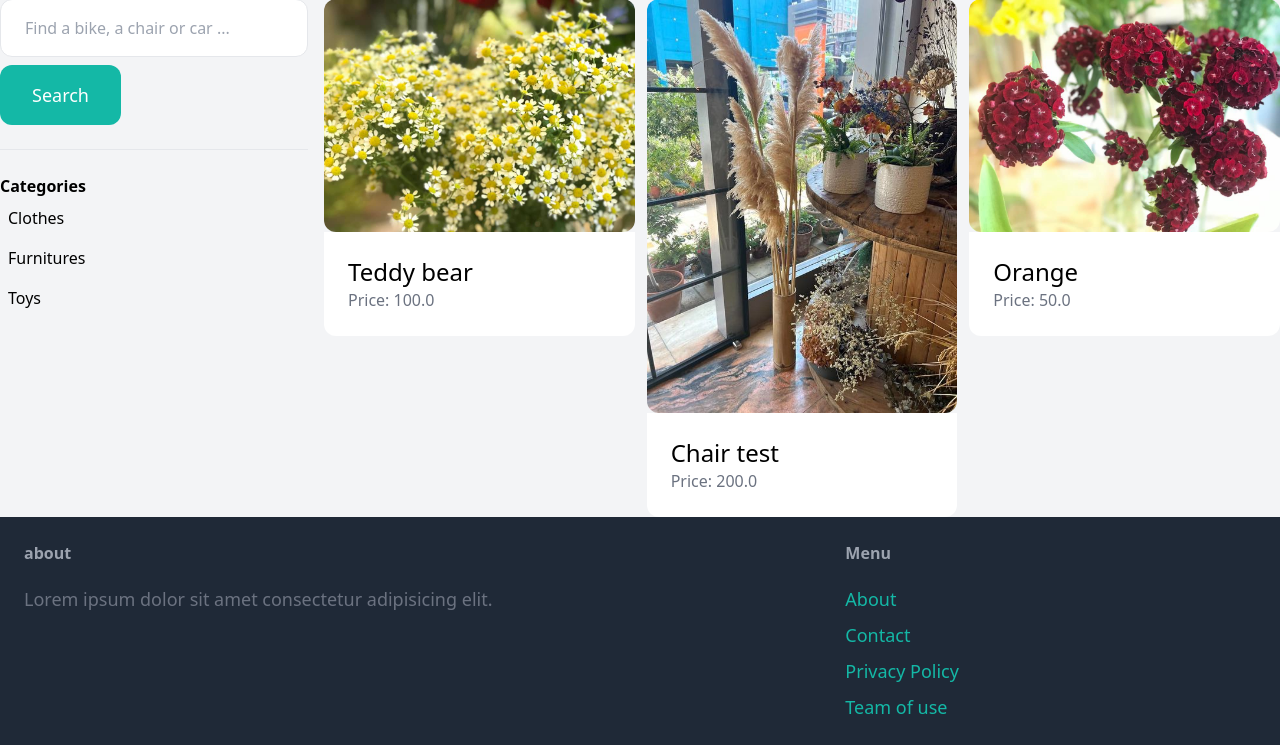
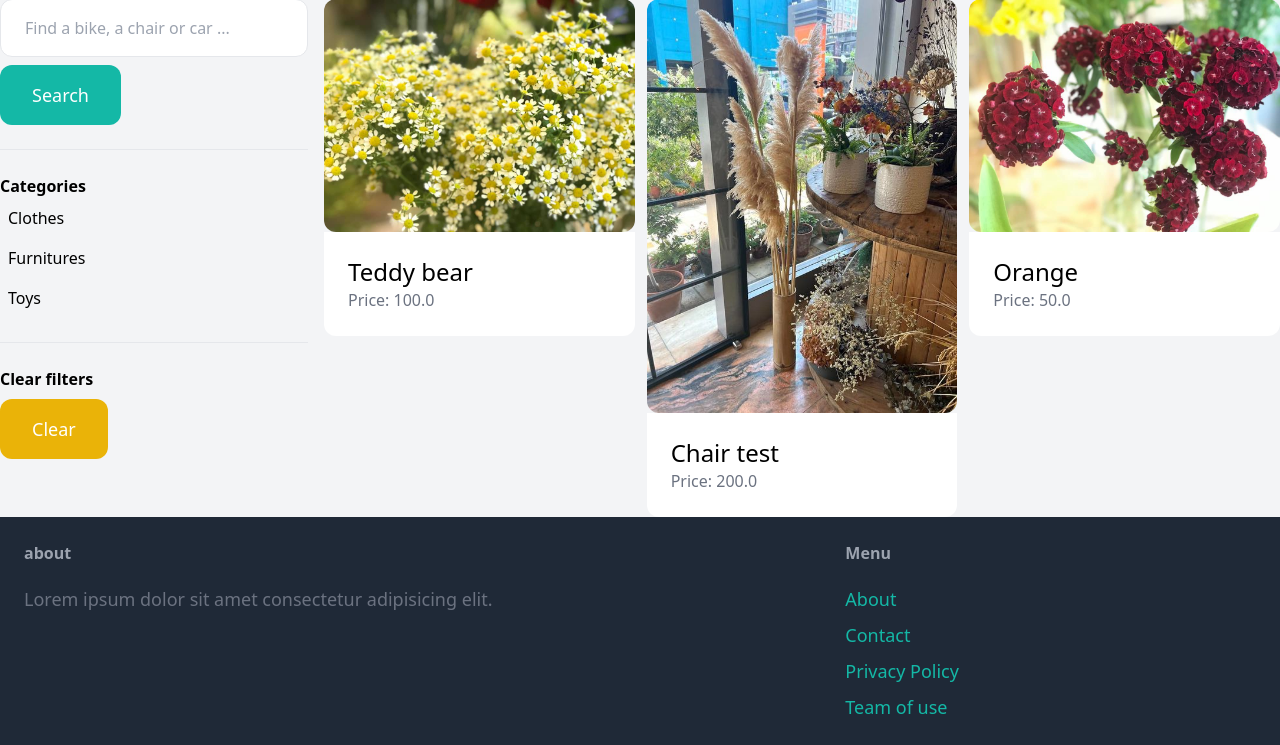
Before and after one commit to ian293382/FC-learn-django, a Django app: page /items/ in a window 1280 px wide. Shown: the part 126-871 px from the top of the page. Run offline with Django 4.2, Linux system fonts and the light colour scheme; data comes from the database, SQL or seed files in the repository; some libraries are stand-ins or nearby versions.

Commit message:
add clear search button

```diff
--- a/item/templates/Item/items.html
+++ b/item/templates/Item/items.html
@@ -23,6 +23,16 @@
               <a href="{% url 'item:items' %}?query={{ query }}&category={{ category.id }}">{{ category.name }}</a>
           </li>
       {% endfor %}
+        </ul>
+
+        <hr class="my-6">
+
+        <p class="font-semibold">Clear filters</p>
+
+        <ul>
+          <li>
+            <a href="{% url 'item:items' %}" class="mt-2 py-4 px-8 inline-block bg-yellow-500 text-lg rounded-xl text-white">Clear</a>
+          </li>
         </ul>
       </div>
 
```
